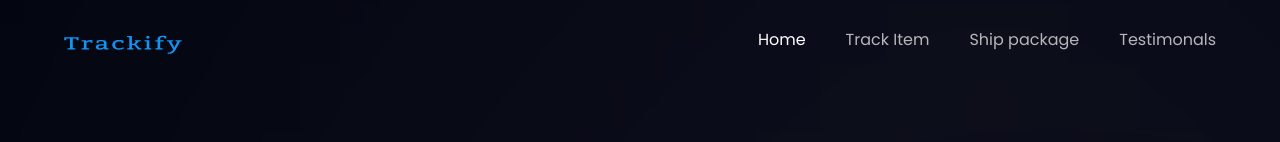
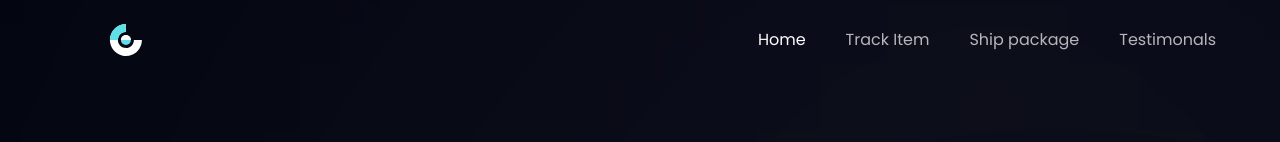
Before and after one commit to henmark560/blockchain-tracking, a React (Vite) app in the folder client/: page / in a window 1280 px wide. Shown: the top 142 px of the page. Built offline with nearby package versions, Linux system fonts and the light colour scheme.

Commit message:
Update Navbar.jsx

```diff
--- a/client/src/components/Navbar.jsx
+++ b/client/src/components/Navbar.jsx
@@ -14,7 +14,7 @@ const Navbar = () => {
     <nav className="w-full flex py-6 justify-between items-center navbar">
       <div>
         {/** <img src={upsImage} alt="hoobank" className="w-[48px] h-[48px]" /> **/}
-         <img src={download} alt="hoobank" className="w-[124px] h-[32px]" />
+        <img src={hoobank} alt="hoobank" className="w-[124px] h-[32px]" />
       </div>
 
       <ul className="list-none sm:flex hidden justify-end items-center flex-1">
```
